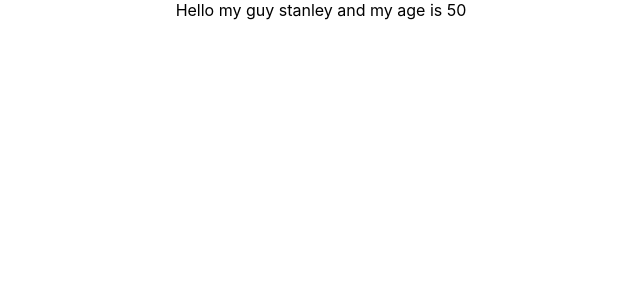
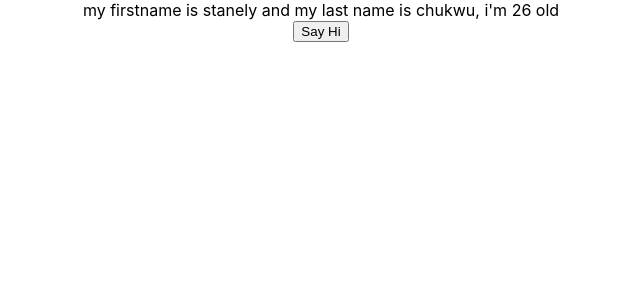
Before and after one commit to stanleychukwu17/react-typescript-1, a React (Create React App) app: page / in a window 1280 px wide. Shown: the top 300 px of the page, without its empty margins (319-959 px from the left). Built offline with nearby package versions, Linux system fonts and the light colour scheme.

Commit message:
initial commit

```diff
--- a/src/App.tsx
+++ b/src/App.tsx
@@ -2,11 +2,17 @@ import React from 'react';
 import './App.css';
 
 import GreetProps from './GreetComp'
+import ButtonComp from './ButtonComp'
 
 function App() {
+  const dts = {'firstName':'stanely', 'lastName':'chukwu', 'age':26}
   return (
     <div className="App">
-      <GreetProps name="stanley" age={50} />
+      <GreetProps info={dts} />
+      <ButtonComp handleClick={(event) => {
+        console.log('now we done it', event.target)
+        return 15;
+      }} />
     </div>
   );
 }
--- /dev/null
+++ b/src/ButtonComp.tsx
@@ -0,0 +1,13 @@
+import React from 'react'
+
+type ButtonProps = {
+    handleClick : (event: React.MouseEvent<HTMLButtonElement>) => number | void
+}
+
+export default function ButtonComp(props: ButtonProps) {
+    return (
+        <div>
+            <button onClick={props.handleClick}>Say Hi</button>
+        </div>
+    )
+}
--- a/src/GreetComp.tsx
+++ b/src/GreetComp.tsx
@@ -1,11 +1,17 @@
 import React from 'react'
 
-type GreetProps = { name: string, age?: number}
+type GreetProps = {
+    info : {
+        firstName: string
+        lastName: string
+        age: number
+    }
+}
 
-export default function GreetComp(props: GreetProps) {
+export default function GreetComp({info}: GreetProps) {
     return (
         <div>
-            Hello my guy {props.name} and my age is {props.age}
+            my firstname is {info.firstName} and my last name is {info.lastName}, i'm {info.age} old
         </div>
     )
 }
```
